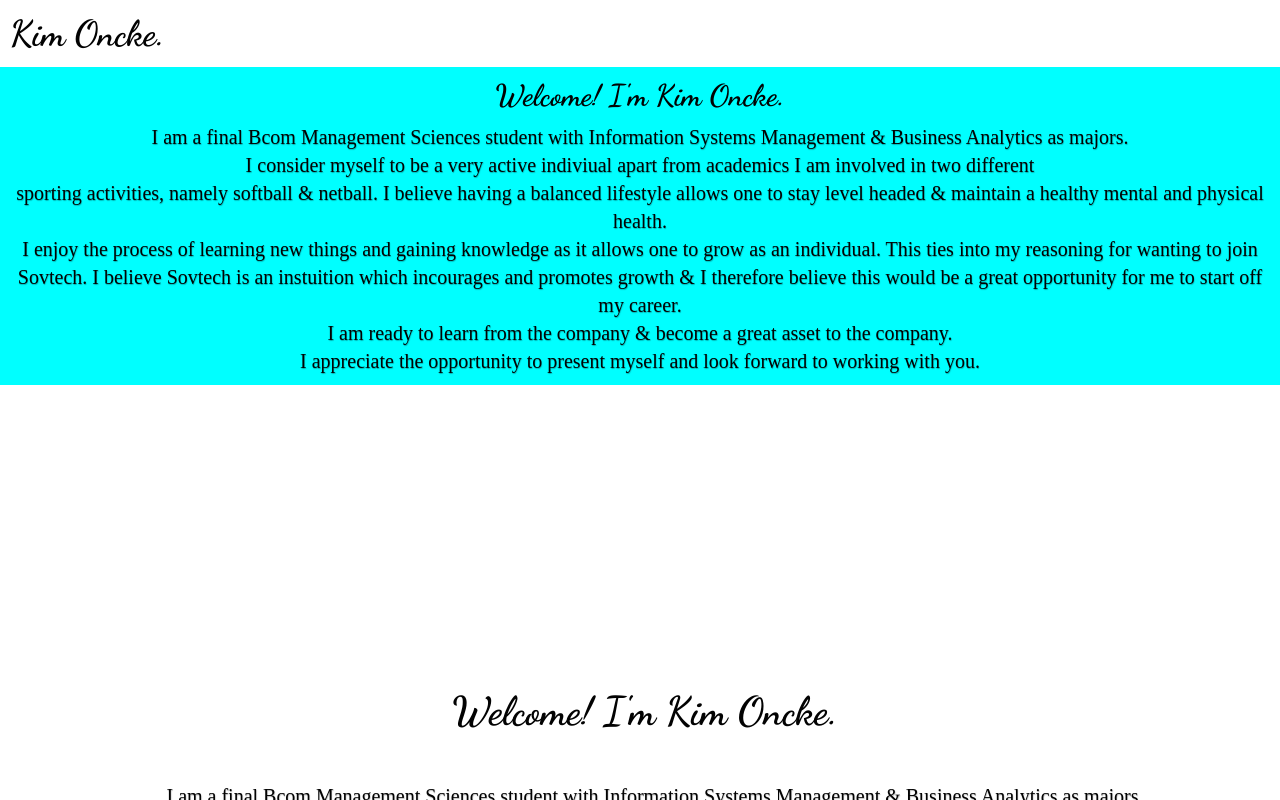
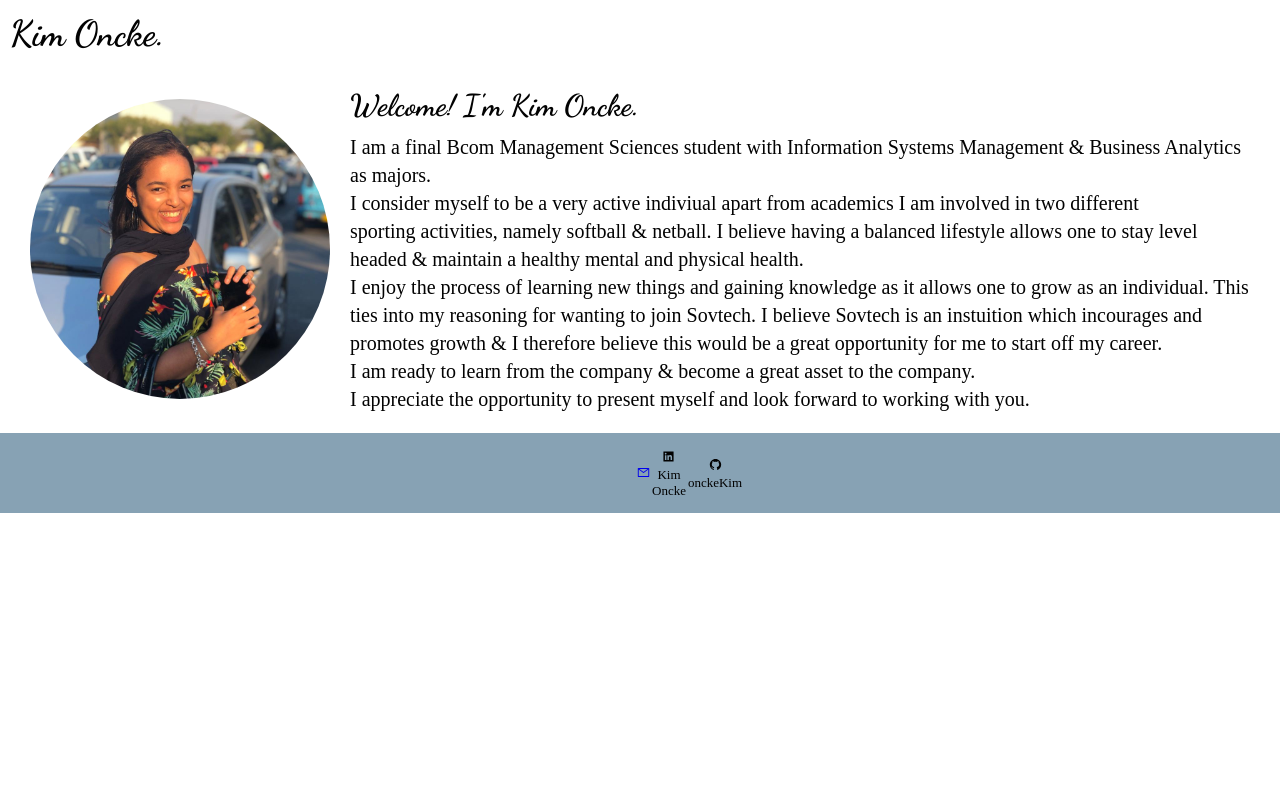
Before and after one commit to onckeKim/sovtech-gradprog, a React (Create React App) app: page / in a window 1280 px wide. Built offline with nearby package versions, Linux system fonts and the light colour scheme.

Commit message:
fix: update about section styling

```diff
--- a/src/App.js
+++ b/src/App.js
@@ -1,6 +1,5 @@
 import './App.css';
 import { About } from './components/about';
-import Body from './components/Body/Body';
 import Footer from './components/Footer/Footer';
 import { Header } from "./components/Header";
 
@@ -9,7 +8,6 @@ function App() {
     <div className="App">
       <Header />
       <About/>
-      <Body />
       <Footer />
     </div>
   );
--- a/src/components/Body/Body.css
+++ /dev/null
@@ -1,70 +0,0 @@
-.greeting-container {
-    padding-left: 1rem;
-    width: auto;
-    height: auto;
-    top: 0;
-    left: 0;
-}
-
-.greeting-container__header {
-    font-size: 4rem;
-    font-weight: 500;
-    text-align: center;
-    font-family: 'Dancing Script', cursive;
-    animation: moveInRight 1.5s ease;
-    -webkit-animation: moveInRight 1.5s ease; }
-
-.greeting-container__header:hover, .greeting-container__header:active {
-    color: #faf3ef;
-    cursor: pointer;
-}
-
-
-.greeting-container__intro{
-    padding-top: 50px;
-    padding-right: 50px;
-    padding-bottom: 50px;
-    padding-left: 70px;
-    flex-wrap: wrap;
-    font-size: 20px;
-    font-family: 'Florence';
-    text-align: center;
-    text-shadow: 0.5px 0.5px 1px rgba(0, 0, 0, 0.3);
-    animation: moveInRight 1.5s ease;
-    -webkit-animation: moveInRight 1.5s ease; }
-
-.greeting-container__about-tag {
-    font-weight: bold;
-    text-decoration: none;
-    font-size: 1.7rem;
-    color: #020202; }
-
-.greeting-container__about-tag:hover, .greeting-container__about-tag::after {
-    color: white;
-    background-color: #7397a5;
-    transform: skewX(20deg);
-    -webkit-transform: skewX(20deg);
-    -moz-transform: skewX(20deg);
-    -ms-transform: skewX(20deg);
-    -o-transform: skewX(20deg);
-}
-
-#home {
-    display: flex;
-    flex-direction: row;
-    align-items: center;
-    justify-content: center;
-    padding: 0rem 4rem;
-    height:100%;
-}
-
-@media only screen and (max-width: 800px) {
-    #home {
-        flex-direction: column;
-    }
-
-    #home .greeting-container {
-        margin-left: 0;
-        margin-top: 4rem;
-    }
-}
--- a/src/components/Body/Body.js
+++ /dev/null
@@ -1,22 +0,0 @@
-import React from 'react';
-import { Avatar } from '../avatar';
-import "./Body.css";
-
-
-const Body = () => {
-    return(
-        <div className="body">
-            <Avatar/>
-            <div className="greeting-container">
-                        <h1 className="greeting-container__header"> Welcome! I'm Kim Oncke.</h1>
-                        <p className='greeting-container__intro'>
-                            I am a final Bcom Management Sciences student with Information Systems Management  & Business Analytics as majors. <br />
-                            I consider myself to be a very active  indiviual apart from academics I am involved in two different <br /> sporting activities, namely softball & netball. I believe having a balanced lifestyle allows one to stay level headed & maintain a healthy mental and physical health. <br /> I enjoy the process of learning new things and gaining knowledge as it allows one to grow as an individual. This ties into my reasoning for wanting to join Sovtech. I believe Sovtech is an instuition which incourages and promotes growth & I therefore believe this would be a great opportunity for me to start off my career. <br /> I am ready to learn from the company & become a great asset to the company. <br/>
-                            I appreciate the opportunity to present myself and look forward to working with you.
-                        </p>
-            </div>
-        </div>
-    )
-}
-
-export default Body;
--- a/src/components/about/about.css
+++ b/src/components/about/about.css
@@ -1,25 +1,42 @@
 .about {
-    background-color: aqua;
-    padding: 10px;
+    padding: 20px 30px;
+    display: flex;
+    flex-direction: row;
+    align-items: center;
 }
 
-.about_header {
+.about_text{
+    text-align: left;
+    animation: moveInRight 1.5s ease;
+    -webkit-animation: moveInRight 1.5s ease;
+    padding-left: 20px;
+}
+
+.about_text-header {
     font-size: 3rem;
     font-weight: 600;
-    text-align: center;
     font-family: 'Dancing Script', cursive;
-    animation: moveInRight 1.5s ease;
-    -webkit-animation: moveInRight 1.5s ease;
     margin-bottom: 10px;
 }
 
-.about_intro {
+.about_text-intro {
     flex-wrap: wrap;
     font-size: 2rem;
     line-height: 2.8rem;
     font-family: 'Florence';
-    text-align: center;
-    text-shadow: 0.5px 0.5px 1px rgba(0, 0, 0, 0.3);
-    animation: moveInRight 1.5s ease;
-    -webkit-animation: moveInRight 1.5s ease;
 }
+
+@media only screen and (max-width: 800px) {
+    .about {
+        padding: 20px;
+        display: flex;
+        flex-direction: column;
+        align-items: center;
+    }
+
+    .about_text{
+        margin-top: 20px;
+        text-align: center;
+        padding-left: 0px;
+    }
+}
--- a/src/components/about/index.js
+++ b/src/components/about/index.js
@@ -1,15 +1,19 @@
 import React from 'react'
+import { Avatar } from '../avatar'
 import './about.css'
 
 export const About = () => {
     return (
         <div className='about'>
-            <h1 className="about_header"> Welcome! I'm Kim Oncke.</h1>
-            <p className='about_intro'>
+            <Avatar/>
+            <div className="about_text">
+            <h1 className="about_text-header"> Welcome! I'm Kim Oncke.</h1>
+            <p className='about_text-intro'>
                 I am a final Bcom Management Sciences student with Information Systems Management  & Business Analytics as majors. <br />
                 I consider myself to be a very active  indiviual apart from academics I am involved in two different <br /> sporting activities, namely softball & netball. I believe having a balanced lifestyle allows one to stay level headed & maintain a healthy mental and physical health. <br /> I enjoy the process of learning new things and gaining knowledge as it allows one to grow as an individual. This ties into my reasoning for wanting to join Sovtech. I believe Sovtech is an instuition which incourages and promotes growth & I therefore believe this would be a great opportunity for me to start off my career. <br /> I am ready to learn from the company & become a great asset to the company. <br/>
                 I appreciate the opportunity to present myself and look forward to working with you.
             </p>
+            </div>
         </div>
     )
 }
--- a/src/components/avatar/avatar.css
+++ b/src/components/avatar/avatar.css
@@ -1,23 +1,14 @@
-.avatar-container {
-    position: relative;
-}
-
 .avatar {
-    height: 30rem;
-    width: 30rem;
-    border-radius: 50rem;
+    height: 65vw;
+    width: 65vw;
+    max-width: 300px;
+    max-height: 300px;
+    border-radius: 800px;
     -webkit-border-radius: 20rem;
     -moz-border-radius: 20rem;
     -ms-border-radius: 20rem;
     -o-border-radius: 20rem;
     animation: moveInBottom 1s ease;
     -webkit-animation: moveInBottom 1s ease;
+    object-fit: cover;
 }
-
-@media only screen and (max-width: 800px) {
-     .avatar {
-        height: 20rem;
-        animation: moveInLeft 1s ease;
-        -webkit-animation: moveInLeft 1s ease;
-    }
-}
```
